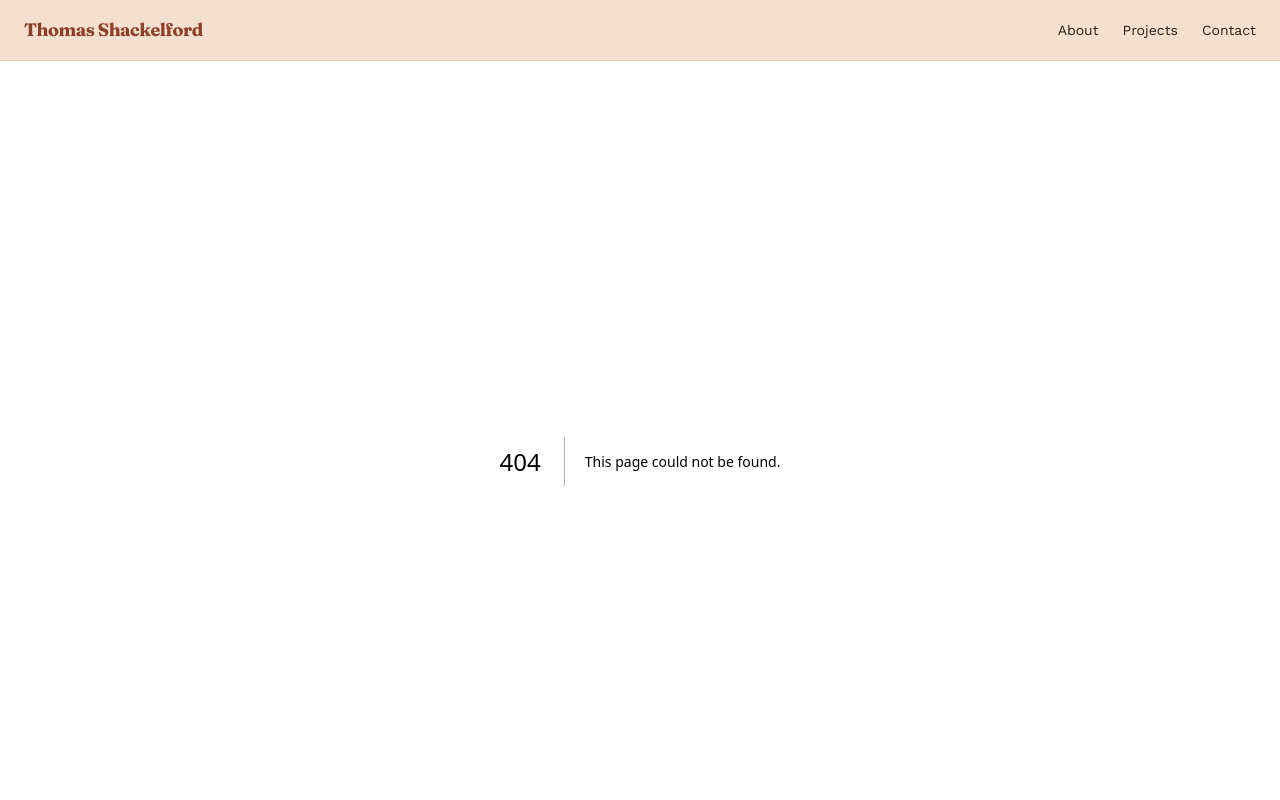
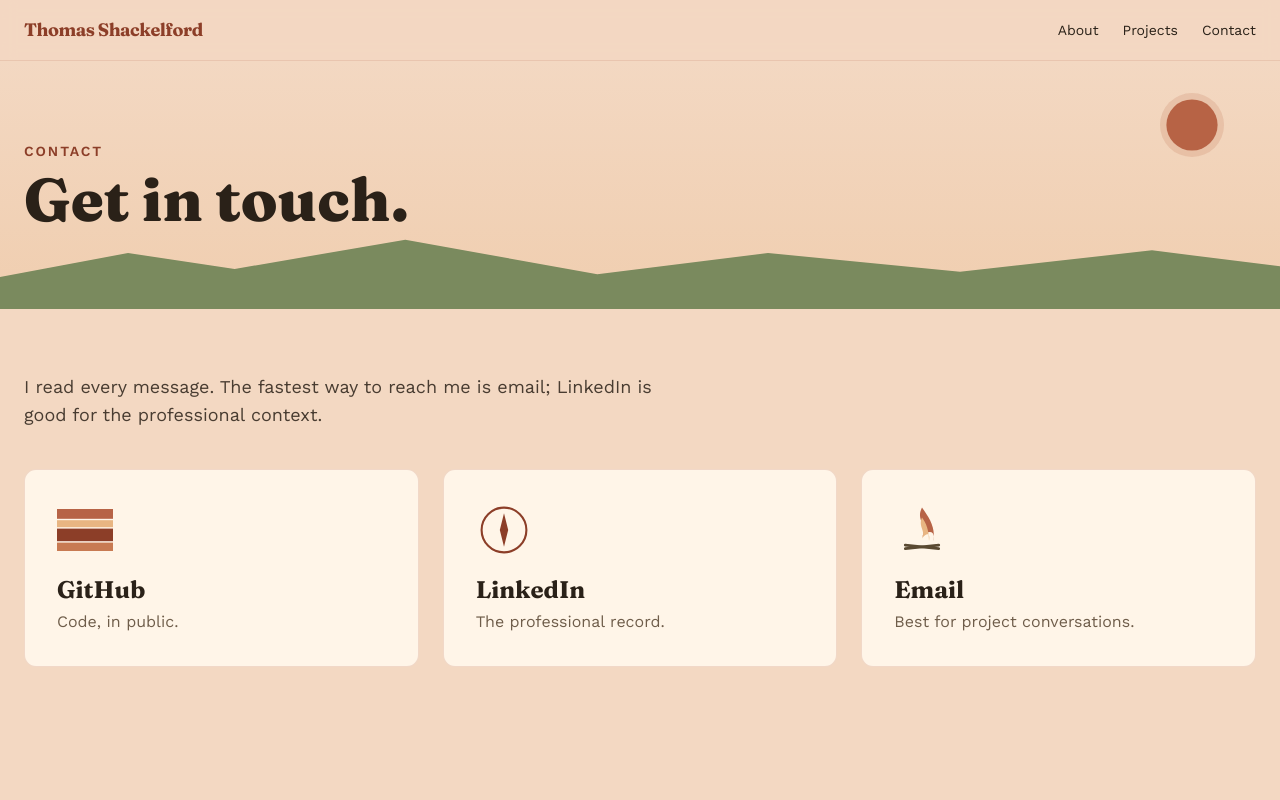
Before and after one commit to tshackelford/portfolio, a Next.js app: page /contact in a window 1280 px wide. Before the commit this address had no page. Shown: the top 800 px of the page. Built offline with nearby package versions, Linux system fonts and the light colour scheme.

Commit message:
Build Contact page

```diff
--- /dev/null
+++ b/app/contact/page.tsx
@@ -0,0 +1,69 @@
+import { PageHeader } from "../_about/PageHeader";
+import { FadeReveal } from "@/components/motion/FadeReveal";
+import { Compass } from "@/components/illustrations/Compass";
+import { Strata } from "@/components/illustrations/Strata";
+import { Campfire } from "@/components/illustrations/Campfire";
+
+export const metadata = {
+  title: "Contact — Thomas Shackelford",
+  description: "Get in touch with Thomas Shackelford — GitHub, LinkedIn, or email.",
+};
+
+const links = [
+  {
+    href: "https://github.com/thomasshackelford",
+    label: "GitHub",
+    Icon: Strata,
+    teaser: "Code, in public.",
+    external: true,
+  },
+  {
+    href: "https://www.linkedin.com/in/thomas-shackelford",
+    label: "LinkedIn",
+    Icon: Compass,
+    teaser: "The professional record.",
+    external: true,
+  },
+  {
+    href: "mailto:thomas.shackelford1@gmail.com",
+    label: "Email",
+    Icon: Campfire,
+    teaser: "Best for project conversations.",
+    external: false,
+  },
+] as const;
+
+export default function ContactPage() {
+  return (
+    <>
+      <PageHeader eyebrow="Contact" title="Get in touch." />
+      <FadeReveal>
+        <section className="mx-auto max-w-[1280px] px-6 py-16">
+          <p className="max-w-[60ch] text-lg text-ink/85 mb-10">
+            I read every message. The fastest way to reach me is email; LinkedIn is good for the
+            professional context.
+          </p>
+          <ul className="grid gap-6 md:grid-cols-3">
+            {links.map(({ href, label, Icon, teaser, external }) => (
+              <li key={href}>
+                <a
+                  href={href}
+                  className="group block bg-bone p-8 rounded-xl border border-mesa/20 hover:border-mesa transition-colors h-full"
+                  {...(external
+                    ? { target: "_blank", rel: "noopener noreferrer" }
+                    : {})}
+                >
+                  <Icon className="w-14 h-14 text-canyon mb-4" />
+                  <h2 className="font-[family-name:var(--font-display)] text-2xl font-bold text-ink mb-1">
+                    {label}
+                  </h2>
+                  <p className="text-dust">{teaser}</p>
+                </a>
+              </li>
+            ))}
+          </ul>
+        </section>
+      </FadeReveal>
+    </>
+  );
+}
```
Also changed, not shown: 1 other file (tests, documents, lock files or other folders).
